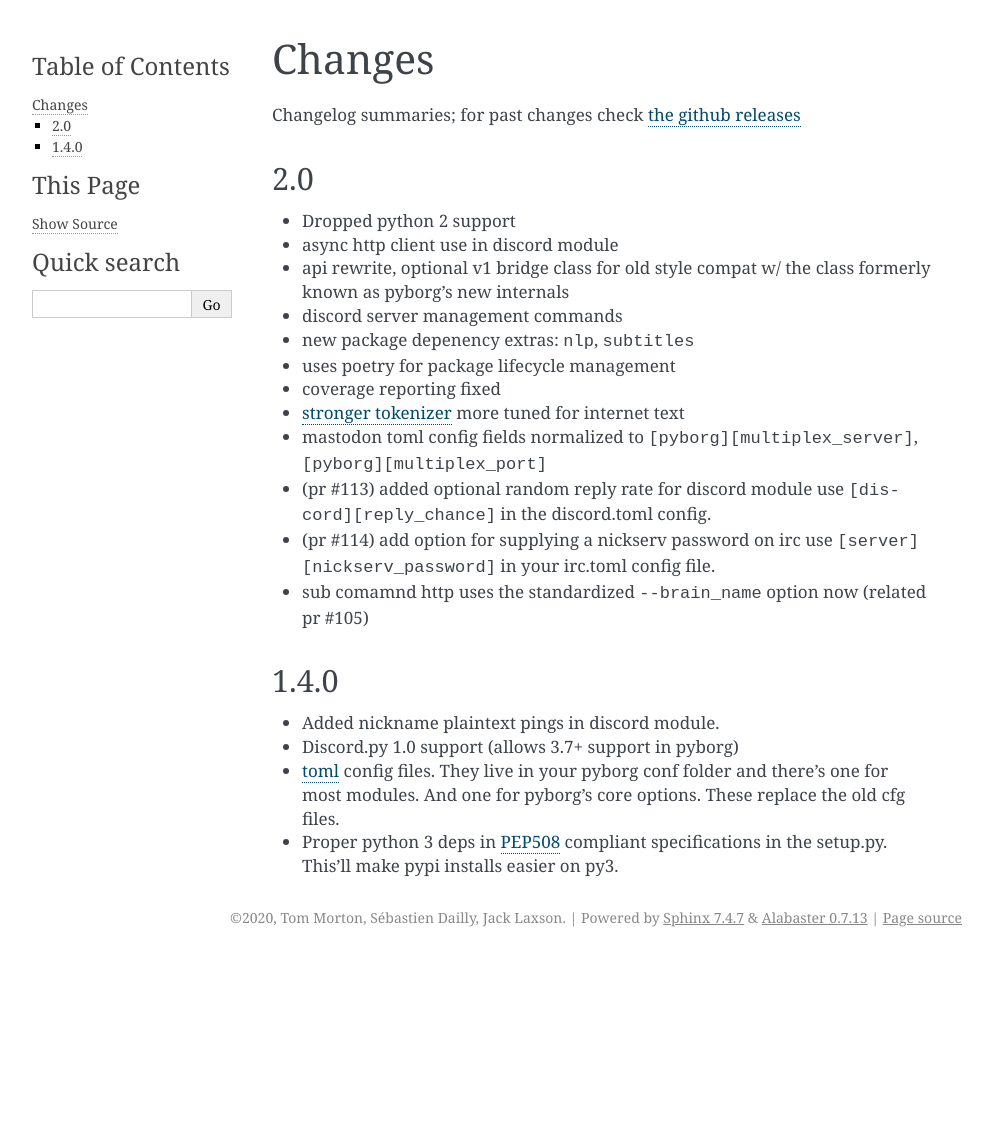
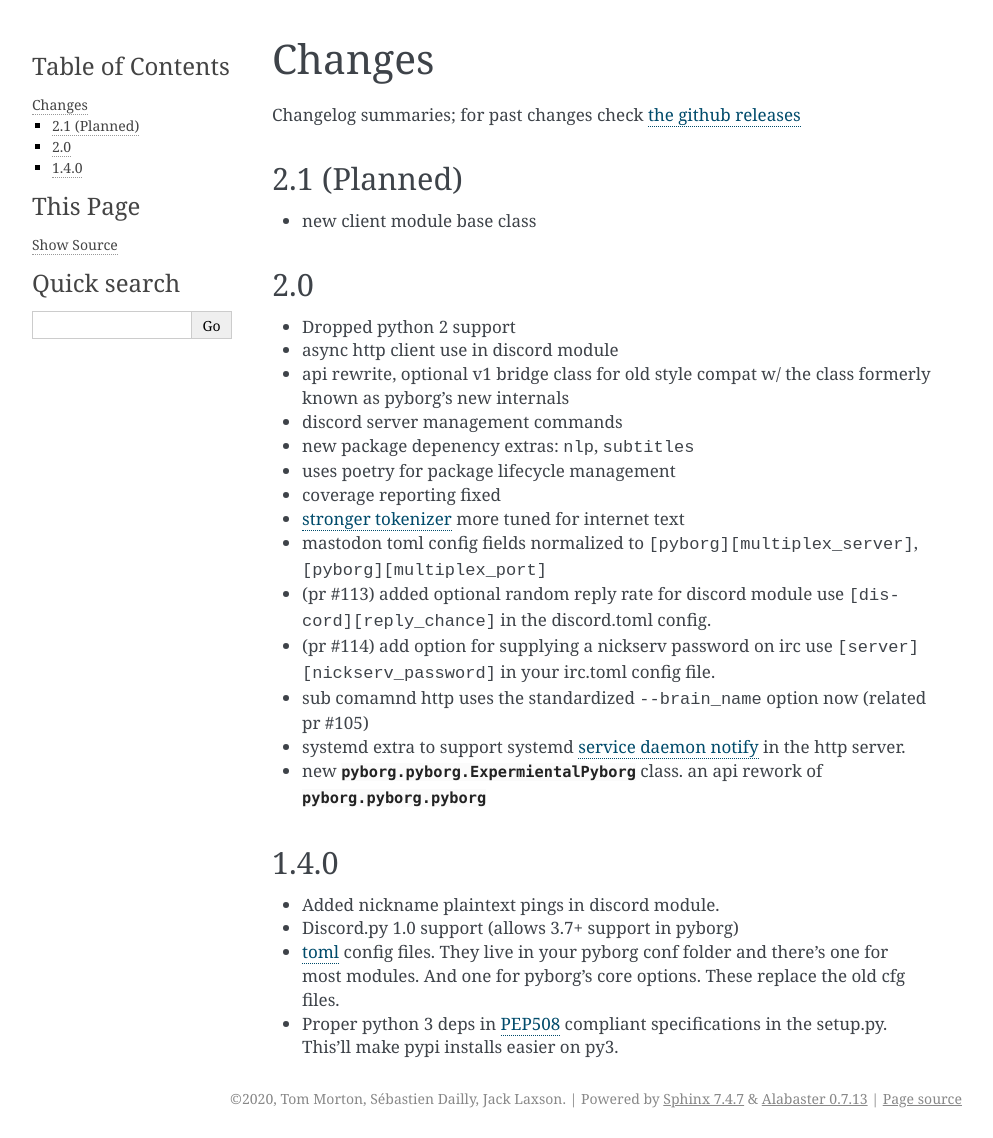
Before and after one commit to jrabbit/pyborg-1up, a Sphinx documentation site: the page built from docs/source/changes.rst, in a window 1280 px wide. Shown: the whole page, without its empty margins (148-1141 px from the left). Built offline with Sphinx 7.4.7, drawn with Linux system fonts in a browser that asks for light colours; before the commit the page ends 957 px from its top, so only the background shows below that.

Commit message:
update docs

```diff
--- a/docs/source/api.rst
+++ b/docs/source/api.rst
@@ -4,6 +4,7 @@
 .. autoclass:: pyborg.pyborg.PyborgExperimental
     :members: learn, make_reply, from_brain, save
     :undoc-members:
+
 Old API
 =======
 
--- a/docs/source/changes.rst
+++ b/docs/source/changes.rst
@@ -2,6 +2,11 @@
 =======
 
 Changelog summaries; for past changes check `the github releases <https://github.com/jrabbit/pyborg-1up/releases>`_
+
+
+2.1 (Planned)
+-------------
+- new client module base class
 
 2.0
 ---
@@ -18,6 +23,8 @@
 - (pr #113) added optional random reply rate for discord module use :kbd:`[discord][reply_chance]` in the discord.toml config.
 - (pr #114) add option for supplying a nickserv password on irc use :kbd:`[server][nickserv_password]` in your irc.toml config file.
 - sub comamnd http uses the standardized :kbd:`--brain_name` option now (related pr #105)
+- systemd extra to support systemd `service daemon notify <https://www.freedesktop.org/software/systemd/man/systemd-notify.html>`_ in the http server.
+- new :py:class:`pyborg.pyborg.ExpermientalPyborg` class. an api rework of :py:class:`pyborg.pyborg.pyborg`
 
 1.4.0
 ------------
--- a/docs/source/index.rst
+++ b/docs/source/index.rst
@@ -34,7 +34,7 @@
 optional extras:
    - nlp (need nltk data deps)
    - subtitles
-
+   - systemd (for notify support in the http server app)
 
 Advanced NLTK integration
 -------------------------
```
